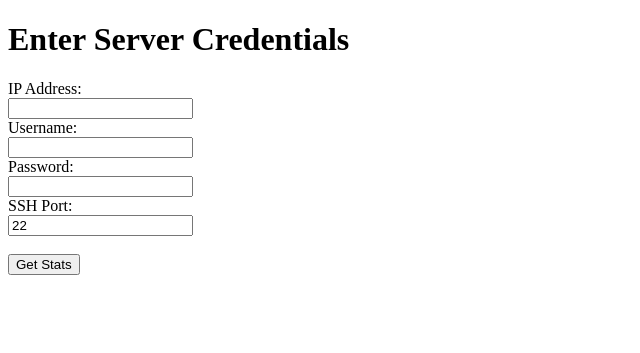
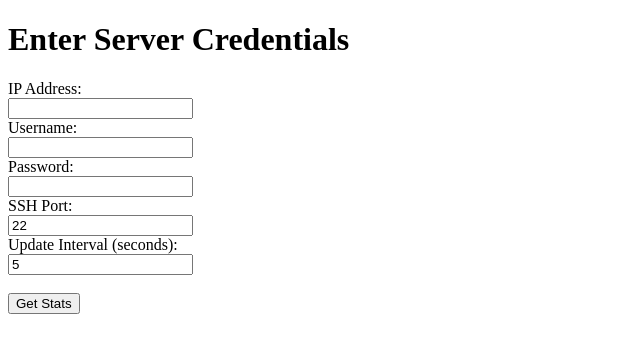
Before and after one commit to prasaisushant/monitoring-portal, a Flask app: page / in a window 1280 px wide. Shown: the top 353 px of the page, without its empty margins (0-640 px from the left). Run offline with Flask 3, Linux system fonts and the light colour scheme.

Commit message:
interval input from user

```diff
--- a/templates/index.html
+++ b/templates/index.html
@@ -4,10 +4,23 @@
     <meta charset="UTF-8">
     <meta name="viewport" content="width=device-width, initial-scale=1.0">
     <title>Server Stats</title>
+    <script>
+        function setIntervalValue() {
+            var interval = document.getElementById('interval').value;
+            if (interval && !isNaN(interval) && interval > 0) {
+                // Set the interval in local storage
+                localStorage.setItem('updateInterval', interval * 1000);
+                // Reload the page to apply the new interval
+                location.reload();
+            } else {
+                alert('Please enter a valid interval in seconds.');
+            }
+        }
+    </script>
 </head>
 <body>
     <h1>Enter Server Credentials</h1>
-    <form method="post">
+    <form method="post" action="{{ url_for('index') }}">
         <label for="ip">IP Address:</label><br>
         <input type="text" id="ip" name="ip" required><br>
         <label for="username">Username:</label><br>
@@ -15,7 +28,9 @@
         <label for="password">Password:</label><br>
         <input type="password" id="password" name="password" required><br>
         <label for="port">SSH Port:</label><br>
-        <input type="number" id="port" name="port" value="22" required><br><br>
+        <input type="number" id="port" name="port" value="22" required><br>
+        <label for="interval">Update Interval (seconds):</label><br>
+        <input type="number" id="interval" name="interval" value="5" min="1" required><br><br>
         <input type="submit" value="Get Stats">
     </form>
 </body>
--- a/templates/result.html
+++ b/templates/result.html
@@ -6,6 +6,8 @@
     <title>Server Stats Results</title>
     <script src="https://code.jquery.com/jquery-3.6.0.min.js"></script>
     <script>
+        var updateInterval = localStorage.getItem('updateInterval') || 5000;
+
         function fetchStats() {
             $.ajax({
                 url: '/stats',
@@ -42,7 +44,7 @@
 
         $(document).ready(function() {
             fetchStats(); // Fetch stats immediately when the page loads
-            setInterval(fetchStats, 5000); // Fetch stats every 5 seconds
+            setInterval(fetchStats, updateInterval); // Fetch stats at the specified interval
         });
     </script>
 </head>
```
